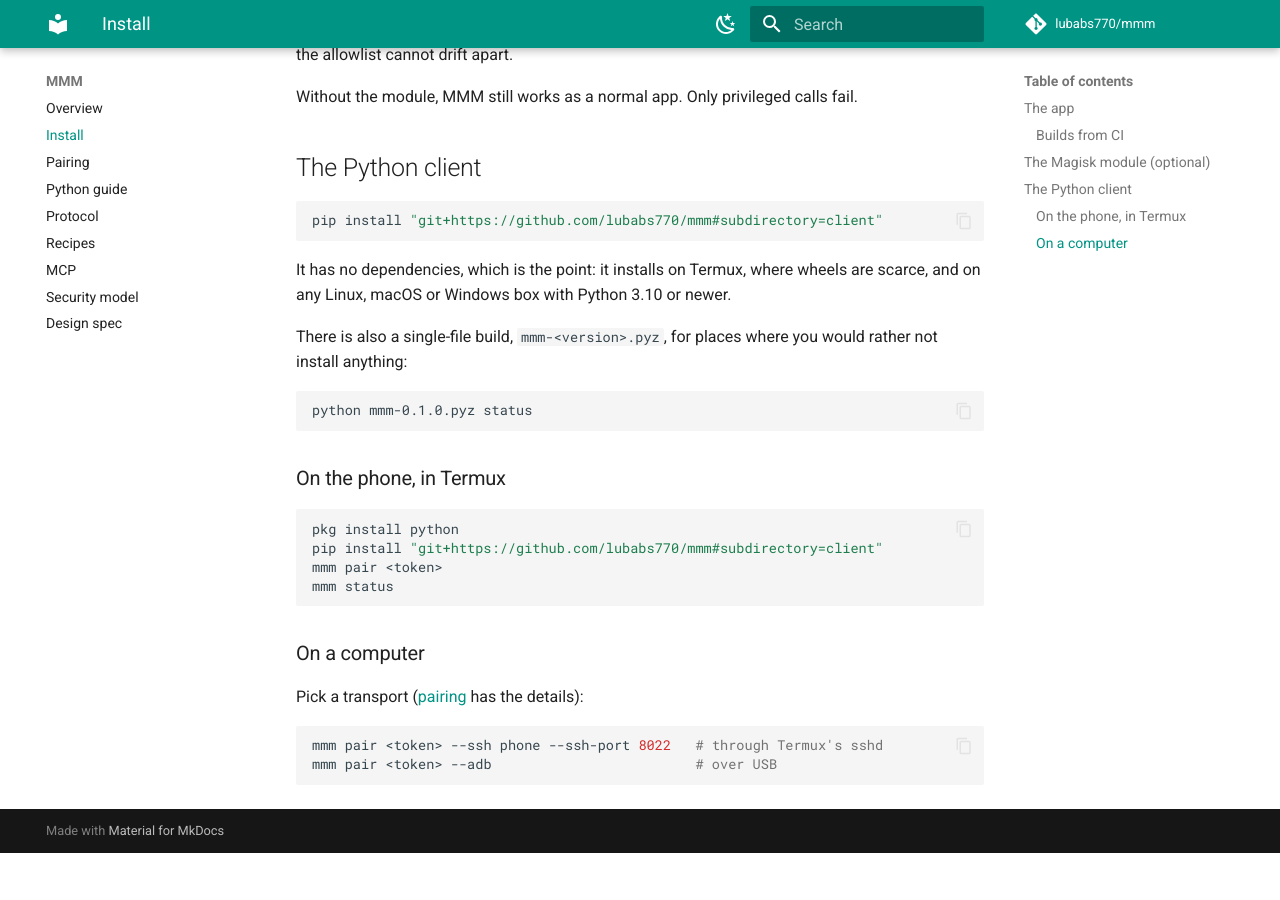
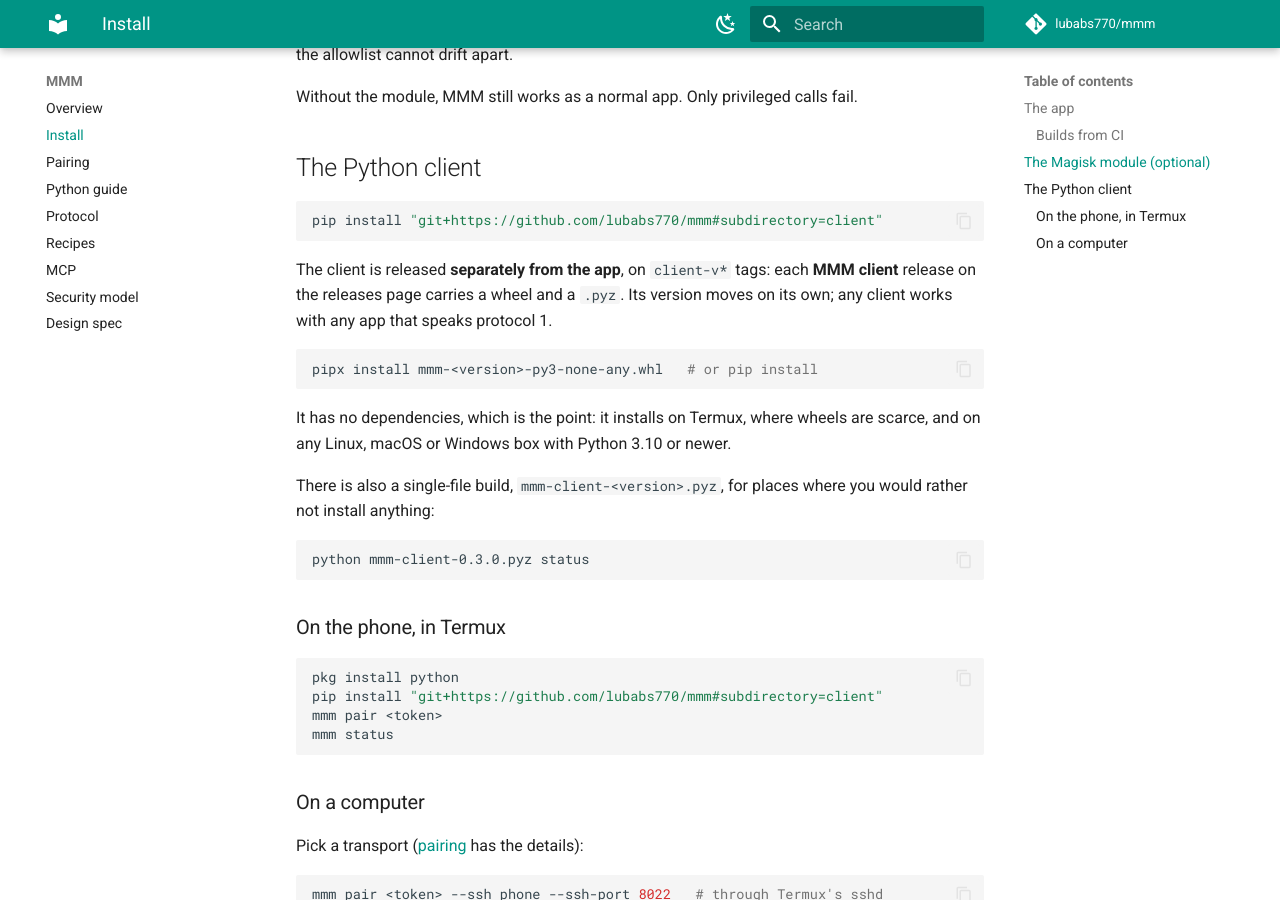
Before and after one commit to lubabs770/mmm, an MkDocs documentation site: the page built from docs/install.md, in a window 1280 px wide and 900 px high, scrolled down 1248 px. Built offline with MkDocs 1.6.1 and Material for MkDocs 9.7.7, drawn with Linux system fonts in a browser that asks for light colours; comment, search, counter and statistics services are not loaded; before the commit the page ends 2101 px from its top, so only the background shows below that.

Commit message:
Release the Python client on its own client-v* tags
The client runs on the computer and moves faster than the app, so it gets
its own workflow and release: client-v* builds the wheel and pyz as "MMM
client X". v* now builds only the APK and the Magisk module. Client
releases are published with --latest=false so "latest" keeps pointing at
the app the install docs send people to.

Co-Authored-By: Claude Opus 5.5 <noreply@anthropic.com>

````diff
--- a/docs/install.md
+++ b/docs/install.md
@@ -62,14 +62,22 @@ Without the module, MMM still works as a normal app. Only privileged calls fail.
 pip install "git+https://github.com/lubabs770/mmm#subdirectory=client"
 ```
 
+The client is released **separately from the app**, on `client-v*` tags: each
+**MMM client** release on the releases page carries a wheel and a `.pyz`. Its version
+moves on its own; any client works with any app that speaks protocol 1.
+
+```sh
+pipx install mmm-<version>-py3-none-any.whl   # or pip install
+```
+
 It has no dependencies, which is the point: it installs on Termux, where wheels are
 scarce, and on any Linux, macOS or Windows box with Python 3.10 or newer.
 
-There is also a single-file build, `mmm-<version>.pyz`, for places where you would
-rather not install anything:
+There is also a single-file build, `mmm-client-<version>.pyz`, for places where you
+would rather not install anything:
 
 ```sh
-python mmm-0.1.0.pyz status
+python mmm-client-0.3.0.pyz status
 ```
 
 ### On the phone, in Termux
````
Also changed, not shown: LLM.md (+2 -1 lines), README.md (+3 -2 lines), docs/spec.md (+2 -1 lines), 2 other files.
